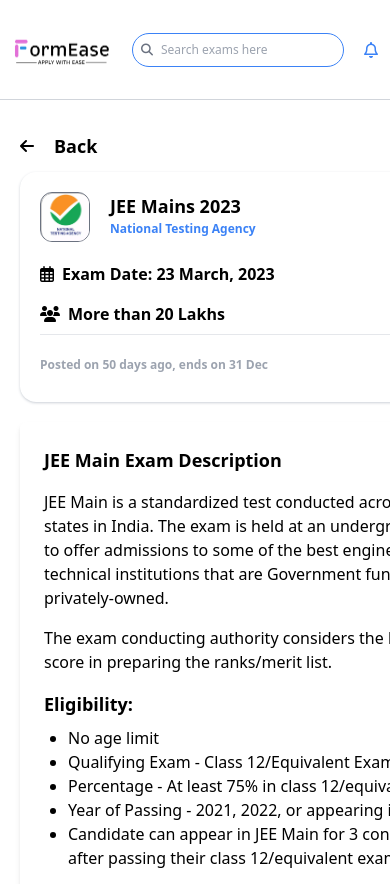
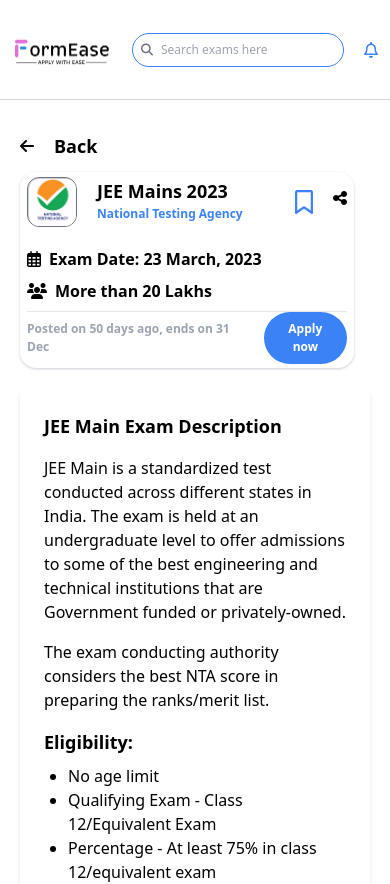
Before and after one commit to KeplerInCoding/IntelliFill-Assignment, a React (Create React App) app: page /exam in a window 390 px wide. Shown: the top 884 px of the page. Built offline with nearby package versions, Linux system fonts and the light colour scheme.

Commit message:
made responsive

```diff
--- a/src/components/Description.js
+++ b/src/components/Description.js
@@ -3,7 +3,7 @@ import React from 'react'
 const Description = () => {
   return (
     <div>
-        <div className="w-[500px] bg-white shadow-md p-6 rounded-md">
+        <div className="md:w-[520px] w-fit bg-white shadow-md p-6 rounded-md">
       <h2 className="text-lg font-bold mb-4">JEE Main Exam Description</h2>
 
       <div className="mb-4">
--- a/src/components/JeeCard.js
+++ b/src/components/JeeCard.js
@@ -3,9 +3,9 @@ import jee from '../assets/logo/nta.png'
 
 const JeeCard = () => {
   return (
-    <div className="flex-shrink-0 w-[500px] h-[230px] mr-4 shadow shadow-gray-300 mb-5 rounded-2xl flex flex-col items-center justify-center">
-      <div className="w-[460px] h-[190px] flex flex-col items-center">
-        <div className="w-[460px] flex place-content-between items-center pb-2 ">
+    <div className=" md:w-[520px] h-[196px]  mr-4 shadow shadow-gray-300 mb-5 py-3 rounded-2xl flex flex-col items-center justify-center">
+      <div className="md:w-[460px] w-[320px] h-[190px] flex flex-col items-center">
+        <div className="md:w-[460px] w-full flex place-content-between items-center pb-2 ">
           <div className='flex gap-5'>
 
           <img src={jee} alt="logo" className="w-[50px] h-[50px] border border-gray-500 rounded-xl" />
@@ -25,7 +25,7 @@ const JeeCard = () => {
         </div>
 
         <div className="flex flex-col place-content-between w-full h-full pt-2">
-            <div className='border-b-[1.5px] border-gray-200 pb-2 flex flex-col gap-3'>
+            <div className='border-b-[1.5px] border-gray-200 pb-2 flex flex-col gap-1'>
                 <div className="flex gap-2 my-1">
                     <div>
                     <i class="fa-regular fa-calendar-days"></i>
```
